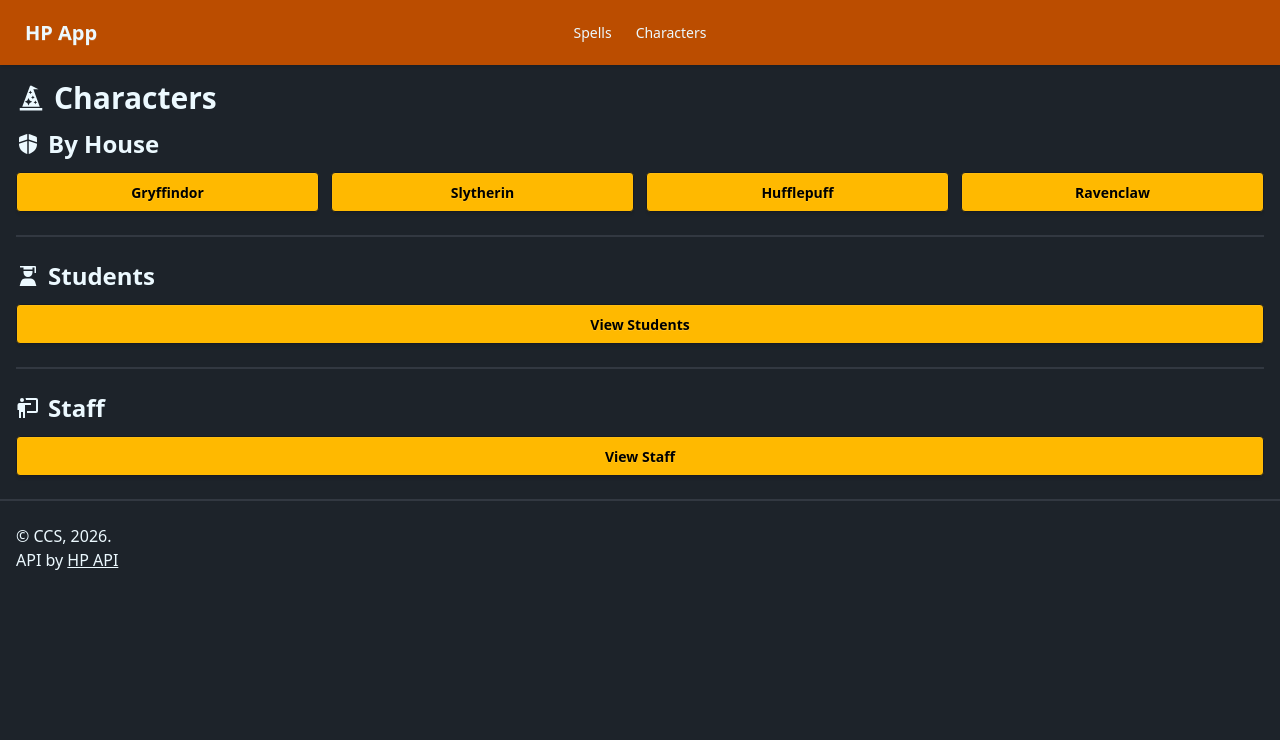
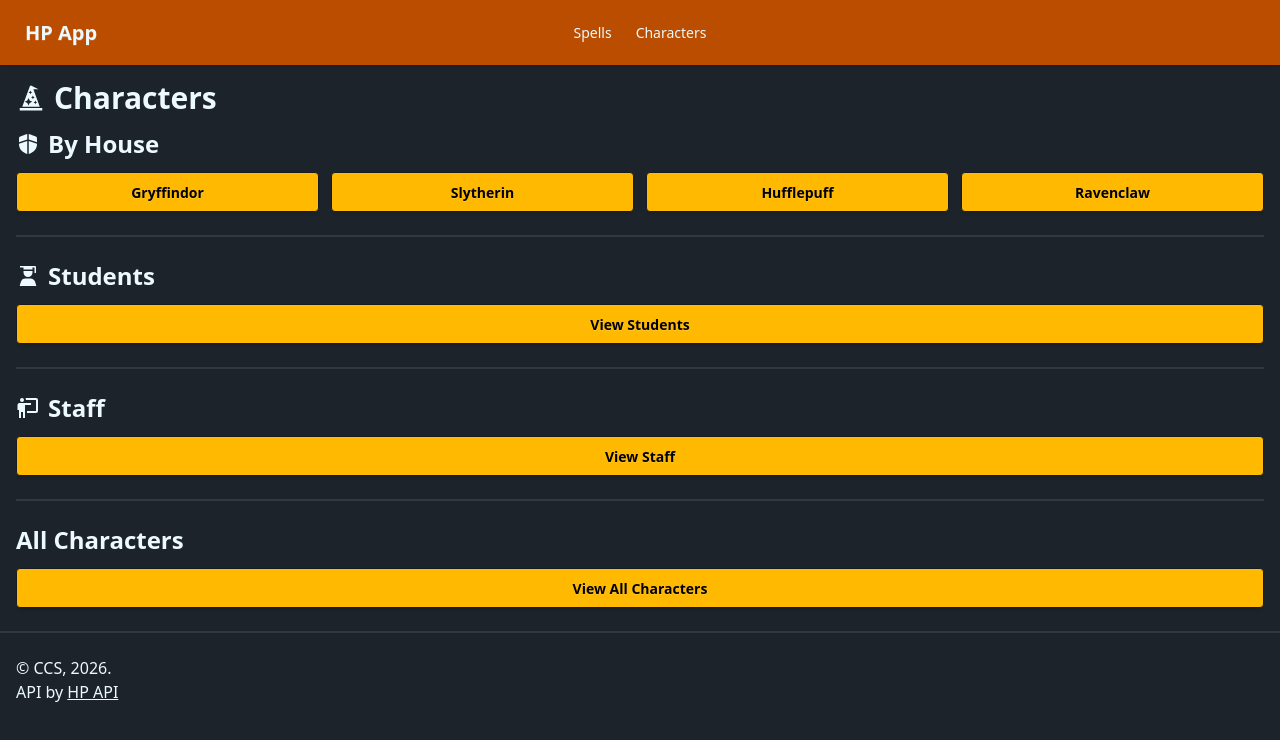
Before and after one commit to cristiancajiaos/hp-app, an Angular app: page /characters/home in a window 1280 px wide. Shown: the top 740 px of the page. Built offline with nearby package versions, Linux system fonts and the light colour scheme.

Commit message:
Creada vista AllCharactersPage

```diff
--- a/src/app/characters/characters.routes.ts
+++ b/src/app/characters/characters.routes.ts
@@ -4,6 +4,7 @@ import { CharactersStudents } from './pages/characters-students/characters-stude
 import { CharactersHouse } from './pages/characters-house/characters-house';
 import { CharactersStaff } from './pages/characters-staff/characters-staff';
 import { CharacterPage } from './pages/character-page/character-page';
+import { AllCharactersPage } from './pages/all-characters-page/all-characters-page';
 
 export const charactersRoutes: Routes = [
   {
@@ -34,6 +35,12 @@ export const charactersRoutes: Routes = [
         pathMatch: 'full',
       },
       {
+        path: 'all-characters',
+        component: AllCharactersPage,
+        title: 'All Characters',
+        pathMatch: 'full'
+      },
+      {
         path: ':id',
         component: CharacterPage,
         pathMatch: 'full',
--- /dev/null
+++ b/src/app/characters/pages/all-characters-page/all-characters-page.css
@@ -0,0 +1,3 @@
+:host {
+  display: block;
+}
--- /dev/null
+++ b/src/app/characters/pages/all-characters-page/all-characters-page.html
@@ -0,0 +1,11 @@
+<section class="all-characters-page">
+  @if (allCharacters.isLoading()) {
+    <app-loading />
+  }
+  @if (allCharacters.hasValue()) {
+    <h1 class="text-3xl font-bold mb-3">
+      All Characters
+    </h1>
+    <app-character-results [characters]="allCharacters.value()"/>
+  }
+</section>
--- /dev/null
+++ b/src/app/characters/pages/all-characters-page/all-characters-page.ts
@@ -0,0 +1,25 @@
+import { Component, inject } from '@angular/core';
+import { CharacterService } from '../../services/character-service';
+import { rxResource } from '@angular/core/rxjs-interop';
+import { Loading } from '../../../shared/components/loading/loading';
+import { CharacterResults } from '../../components/character-results/character-results';
+
+@Component({
+  selector: 'app-all-characters-page',
+  imports: [Loading, CharacterResults],
+  templateUrl: './all-characters-page.html',
+  styleUrl: './all-characters-page.css',
+})
+export class AllCharactersPage {
+
+  private characterService = inject(CharacterService);
+
+  allCharacters = rxResource({
+    params: () => {
+      return {foo: 'foo'};
+    },
+    stream: (params) => {
+      return this.characterService.getCharacters();
+    }
+  });
+}
--- a/src/app/characters/pages/characters-home/characters-home.html
+++ b/src/app/characters/pages/characters-home/characters-home.html
@@ -70,4 +70,9 @@
     <span>Staff</span>
   </h2>
   <a routerLink="/characters/staff" class="w-full btn bg-amber-400 text-black"> View Staff </a>
+  <div class="divider"></div>
+  <h2 class="text-2xl font-bold flex items-center mb-3">
+    All Characters
+  </h2>
+  <a routerLink="/characters/all-characters" class="w-full btn bg-amber-400 text-black"> View All Characters</a>
 </section>
```
